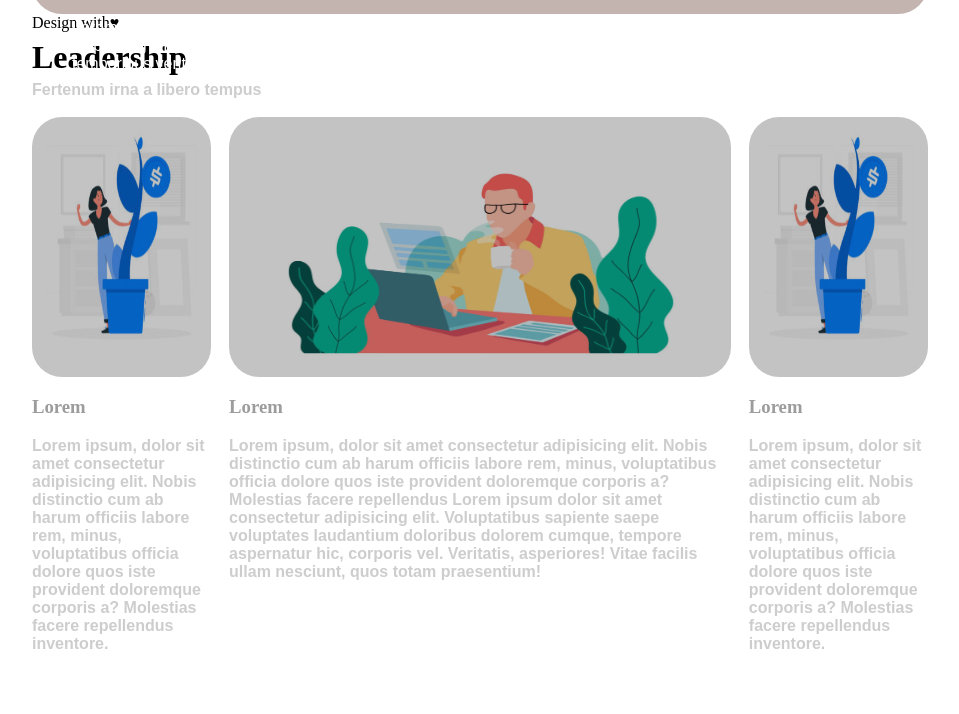
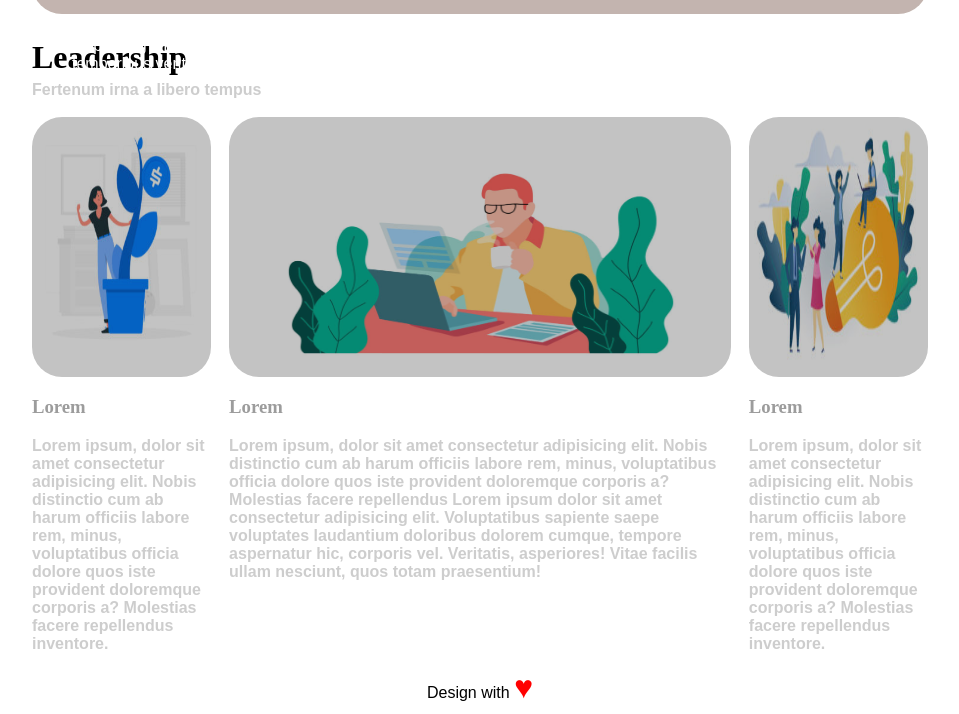
Before and after one commit to Nouali96/htmlcss-wp, a plain HTML site: page index.html in a window 1280 px wide. Shown: the part 992-1706 px from the top of the page, without its empty margins (160-1119 px from the left). Before the commit the page ends 1661 px from the top, so only its background shows below. Drawn offline with Linux system fonts and the light colour scheme.

Commit message:
Esercizio finito

```diff
--- a/index.html
+++ b/index.html
@@ -84,7 +84,7 @@
             </div>
             <div class="container-main-right">
                 <div class="img-1">
-                    <img src="img/img-1.jpg" alt="blue-tree">
+                    <img src="img/img-3.jpg" alt="blue-tree">
                     <div class="opacity"></div>
                 </div>
                 <div>
@@ -93,12 +93,22 @@
                 </div>
             </div>
         </div>
+
         <!-- Fine seconda sezione del corpo -->
+
     </main>
+
+    <div style="clear: both;"></div>
+
     <!-- Fine corpo -->
+
+    <!-- Inizio fine pagina -->
+
     <footer>
-        <span>Design with<span>&hearts;</span></span>
+        <span>Design with <span class="heart">&hearts;</span></span>
     </footer>
+
+    <!-- Fine pagina -->
 
 </body>
 </html>
--- a/style.css
+++ b/style.css
@@ -8,6 +8,7 @@ header{
     border-right-style: ridge;
     width: 200px;
     border-color: #F3F3F3;
+    overflow: hidden;
 }
 
 header img{
@@ -90,9 +91,9 @@ main>.banner-1{
 }
 
 
-        /* Fine prima sezione del corpo */
+    /* Fine prima sezione del corpo */
 
-        /* Inizio seconda sezione del corpo */
+    /* Inizio seconda sezione del corpo */
 .container{
     margin: 15px auto;
     padding-bottom: 2%;
@@ -166,6 +167,7 @@ main>.banner-1{
     width: 100%;
     position: relative;
     height: 260px;
+
 }
 
 .container h3{
@@ -179,8 +181,21 @@ main>.banner-1{
     opacity: 0.5;
 }
 
-        /*Fine seconda sezione del corpo*/
+    /*Fine seconda sezione del corpo*/
+
+/* Fine corpo */
+
+/* Inizio fine pagina */
 
 footer{
-    display: block;
+    text-align: center;
+    font-family: Arial, Helvetica, sans-serif;
+
 }
+
+.heart{
+    font-size: 2em;
+    color: red;
+}
+
+/* Fine pagina */
```
